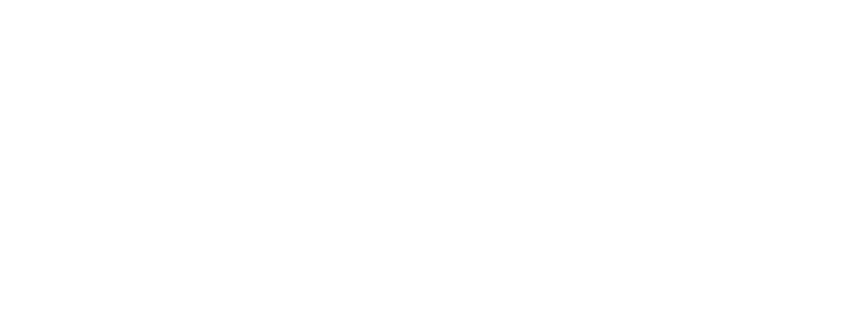
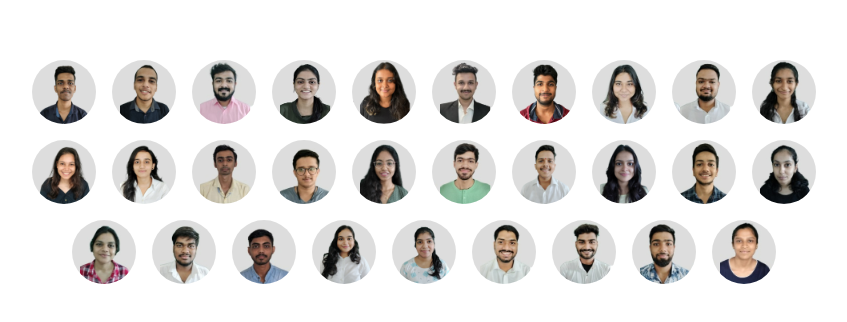
Before and after one commit to ganupadval/Our-Team, a React (Create React App) app: page / in a window 1280 px wide. Shown: the part 228-550 px from the top of the page, without its empty margins (216-1063 px from the left). Built offline with nearby package versions, Linux system fonts and the light colour scheme.

Commit message:
bug solved

```diff
--- a/src/App.css
+++ b/src/App.css
@@ -10,6 +10,10 @@
 
 body {
   min-height: 100vh;
+  display: flex;
+  flex-direction: column;
+  justify-content: center;
+  align-items: center;
 }
 
 .App-logo {
@@ -49,7 +53,7 @@
 
 #eid {
   /* background-image: "url(/Yash/front.jpeg)"; */
-  margin: 8px
+  margin: 8px;
 }
 .btnDiv {
   display: flex;
--- a/src/App.js
+++ b/src/App.js
@@ -3,7 +3,7 @@
 import New from "./New";
 
 function App() {
-  const [mouseCoords, setMouseCoords] = useState(null);
+  const [mouseCoords, setMouseCoords] = useState({ x: 0, y: 0 });
   // const obj = {
   //   Yash: {
   //     height: "0px",
@@ -78,8 +78,8 @@
 
   return (
     <div
-      className="flex flex-wrap justify-center items-center"
-      style={{ width:"65%", margin:"auto" }}
+      className="flex flex-wrap justify-center items-center h-fit my-auto mx-auto"
+      style={{ width: "65%" }}
     >
       {mouseCoords &&
         Object.keys(obj).map((key) => {
--- a/src/New.js
+++ b/src/New.js
@@ -56,7 +56,7 @@
     //   setActivePhoto("buttomright");
     // }
     let w;
-    if (onDiv) {
+    if (onDiv || (mouseCoords.x === 0 && mouseCoords.y === 0)) {
       w = "8px";
       ref.current.style.backgroundSize = "cover";
     } else {
```
